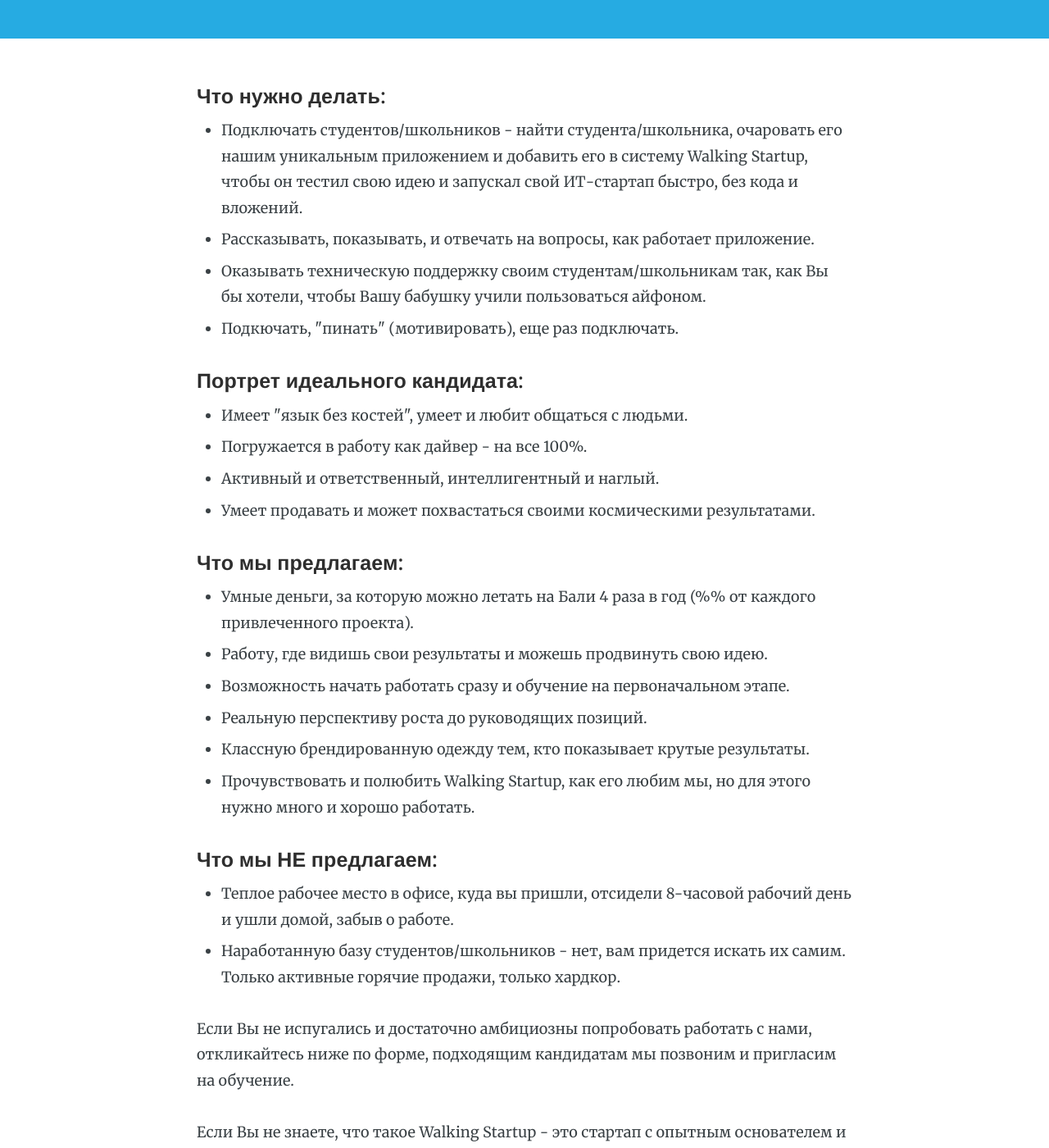
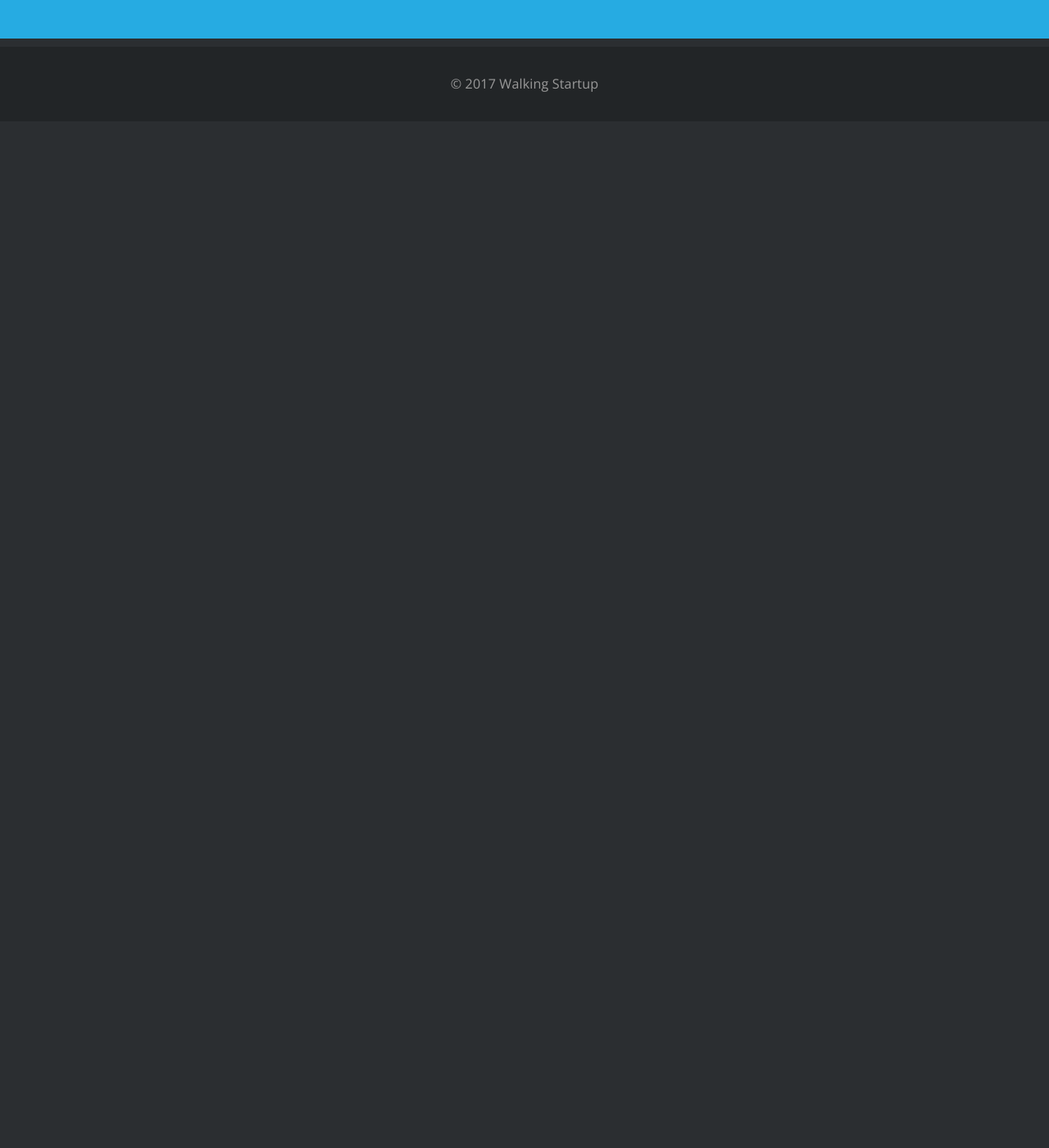
Before and after one commit to RakhimyanTim/innov-a-thon.ws.github.io, a Jekyll site: the page built from pages/faq.html, in a window 1280 px wide and 1400 px high, scrolled down 270 px. Shown: the whole window at 82% size. Built offline with Jekyll 4.4.1, drawn with Linux system fonts in a browser that asks for light colours; nearby versions of some CDN libraries; after the commit the page ends 900 px from its top, so only the background shows below that; some of the changed text lies outside the part shown.

Commit message:
Update faq.html

```diff
--- a/pages/faq.html
+++ b/pages/faq.html
@@ -11,48 +11,3 @@
  			<h2>{{ page.title }}</h2>
 		</div>
 </header>
-<section>
-	<div class="container text-container">
-		<h4>Что нужно делать:</h4>
-			<ul>
-				<li>Подключать студентов/школьников - найти студента/школьника, очаровать его нашим уникальным приложением и добавить его в систему Walking Startup, чтобы он тестил свою идею и запускал свой ИТ-стартап быстро, без кода и вложений.</li>
-				<li>Рассказывать, показывать, и отвечать на вопросы, как работает приложение.</li>
-				<li>Оказывать техническую поддержку своим студентам/школьникам так, как Вы бы хотели, чтобы Вашу бабушку учили пользоваться айфоном.</li>
-				<li>Подкючать, "пинать" (мотивировать), еще раз подключать.</li>
-			</ul>
-
-		<h4>Портрет идеального кандидата:</h4>
-			<ul>
-				<li>Имеет "язык без костей", умеет и любит общаться с людьми.</li>
-				<li>Погружается в работу как дайвер - на все 100%.</li>
-				<li>Активный и ответственный, интеллигентный и наглый.</li>
-				<li>Умеет продавать и может похвастаться своими космическими результатами.</li>
-			</ul>
-
-		<h4>Что мы предлагаем:</h4>
-			<ul>
-				<li>Умные деньги, за которую можно летать на Бали 4 раза в год (%% от каждого привлеченного проекта).</li>
-				<li>Работу, где видишь свои результаты и можешь продвинуть свою идею.</li>
-				<li>Возможность начать работать сразу и обучение на первоначальном этапе.</li>
-				<li>Реальную перспективу роста до руководящих позиций.</li>
-				<li>Классную брендированную одежду тем, кто показывает крутые результаты.</li>
-				<li>Прочувствовать и полюбить Walking Startup, как его любим мы, но для этого нужно много и хорошо работать.</li>
-			</ul>
-
-		<h4>Что мы НЕ предлагаем:</h4>
-			<ul>
-				<li>Теплое рабочее место в офисе, куда вы пришли, отсидели 8-часовой рабочий день и ушли домой, забыв о работе.</li>
-				<li>Наработанную базу студентов/школьников - нет, вам придется искать их самим. Только активные горячие продажи, только хардкор.</li>
-			</ul>
-		<p>Если Вы не испугались и достаточно амбициозны попробовать работать с нами, откликайтесь ниже по форме, подходящим кандидатам мы позвоним и пригласим на обучение.</p>
-		<p>Если Вы не знаете, что такое Walking Startup - это стартап с опытным основателем и агрессивными действиями по расширению компании, для более полной информации, посмотрите на нашем сайте www.walkingstartup.ru</p>
-	</div>
-</section>
-
-<section class="bright-section centered">
-	<div class="container">
-		<h2>Станьте партнером и начните менторить проекты прямо сейчас </h2>
-		<p style="margin:0;"><a href="https://goo.gl/forms/Qqz8WIiHYNwmoeQU2" class="btn btn-primary btn-large btn-block btn-centered sign-up">Стать партнером</a>
-		<span class="btn-sub-text new-content">Продолжая, я соглашаюсь с тем, что компания Walking Startup <br> или ее представители могут связаться со мной <br>при помощи эл. почты, телефона или СМС.</span></p>
-	</div>
-</section>
```
